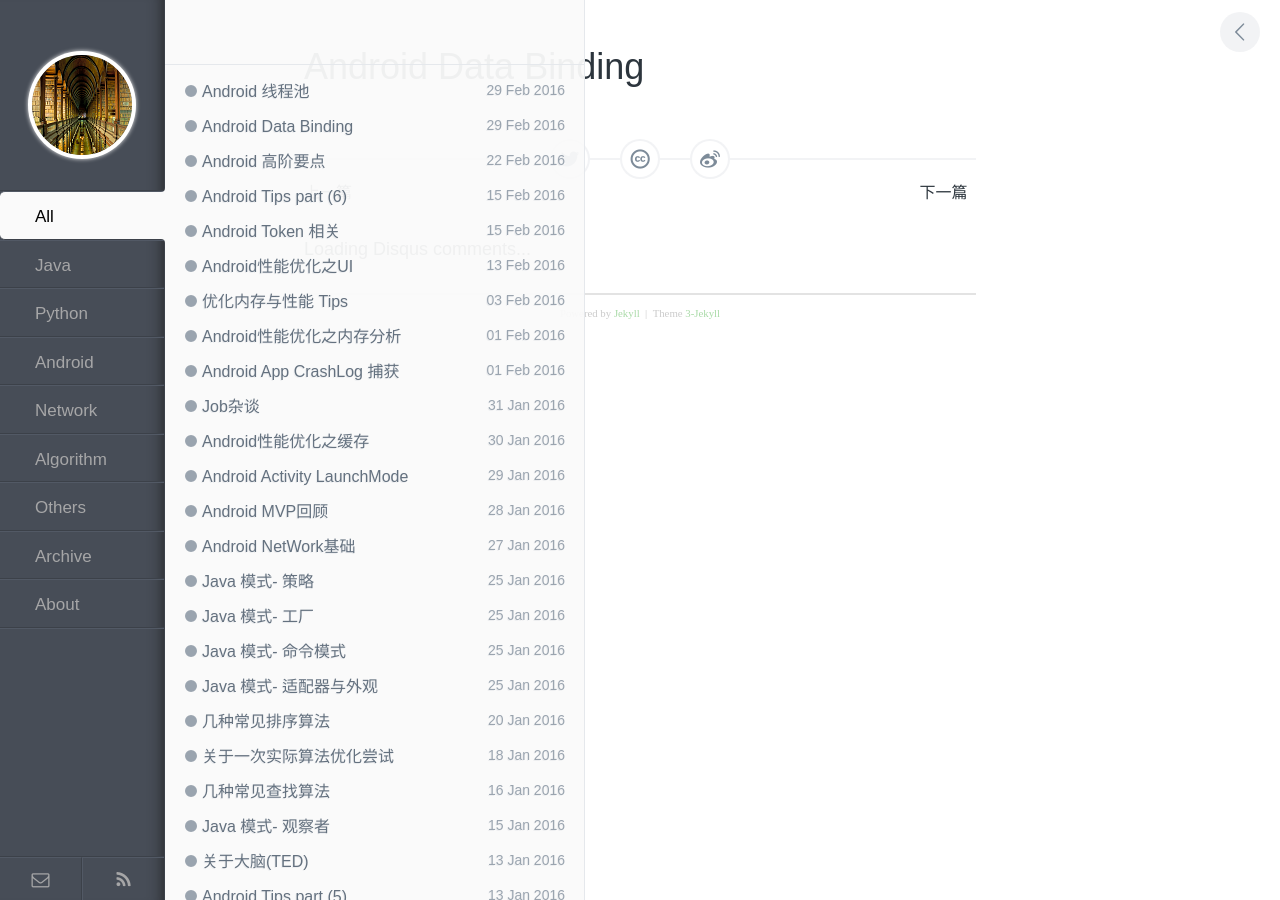
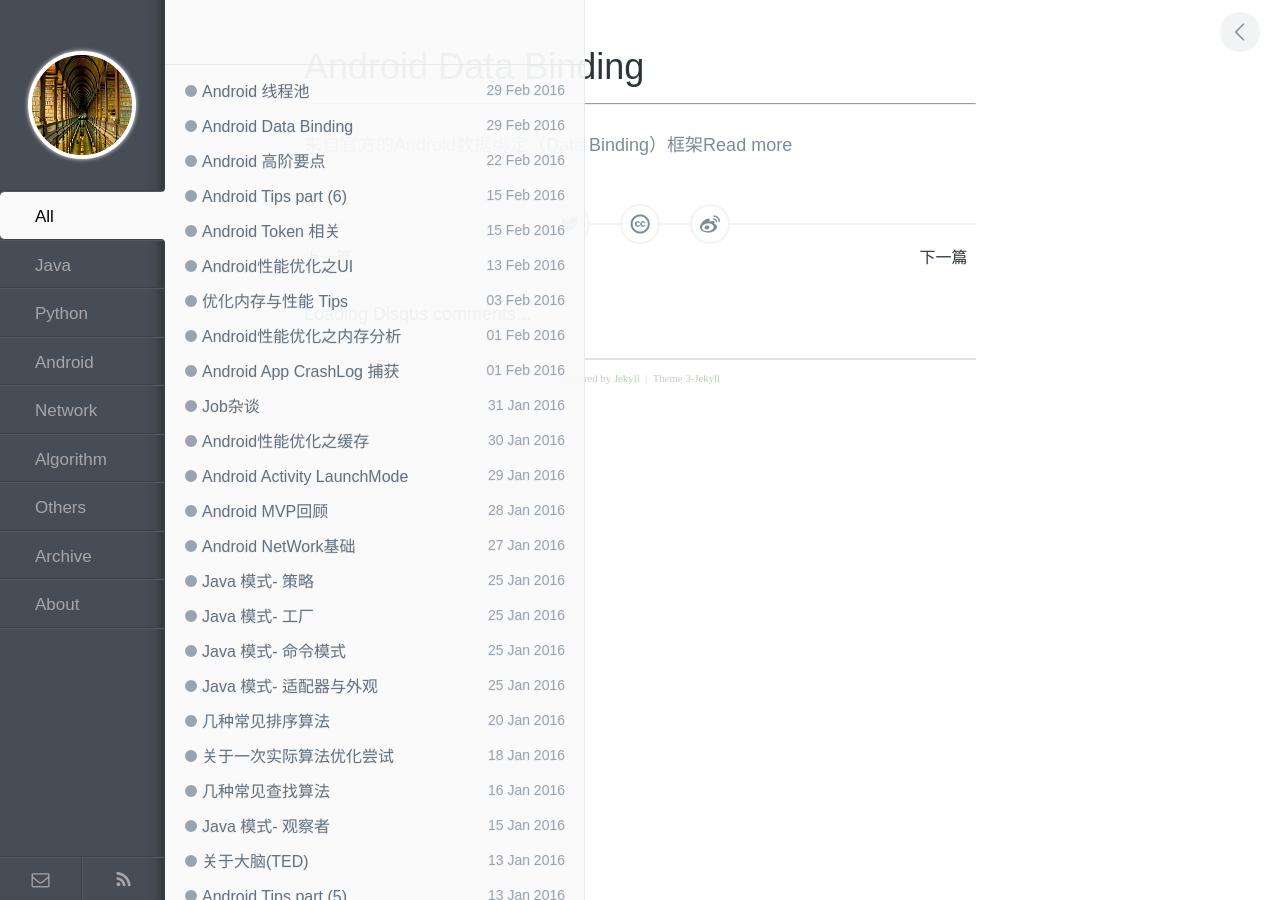
Before and after one commit to enlipan/enlipan.github.io, a Jekyll site: the page built from _posts/2016-02-29-android-data-binding.md, in a window 1280 px wide. Built offline with Jekyll 4.4.1, drawn with Linux system fonts in a browser that asks for light colours; nearby versions of some CDN libraries; comment, search, counter and statistics services are not loaded.

Commit message:
Update 2016-02-29-android-data-binding.md

```diff
--- a/_posts/2016-02-29-android-data-binding.md
+++ b/_posts/2016-02-29-android-data-binding.md
@@ -3,3 +3,11 @@ layout: post
 title: Android Data Binding
 category: android
 ---
+
+
+
+
+---
+
+
+[来自官方的Android数据绑定（Data Binding）框架Read more](http://blog.chengyunfeng.com/?p=734)
```
